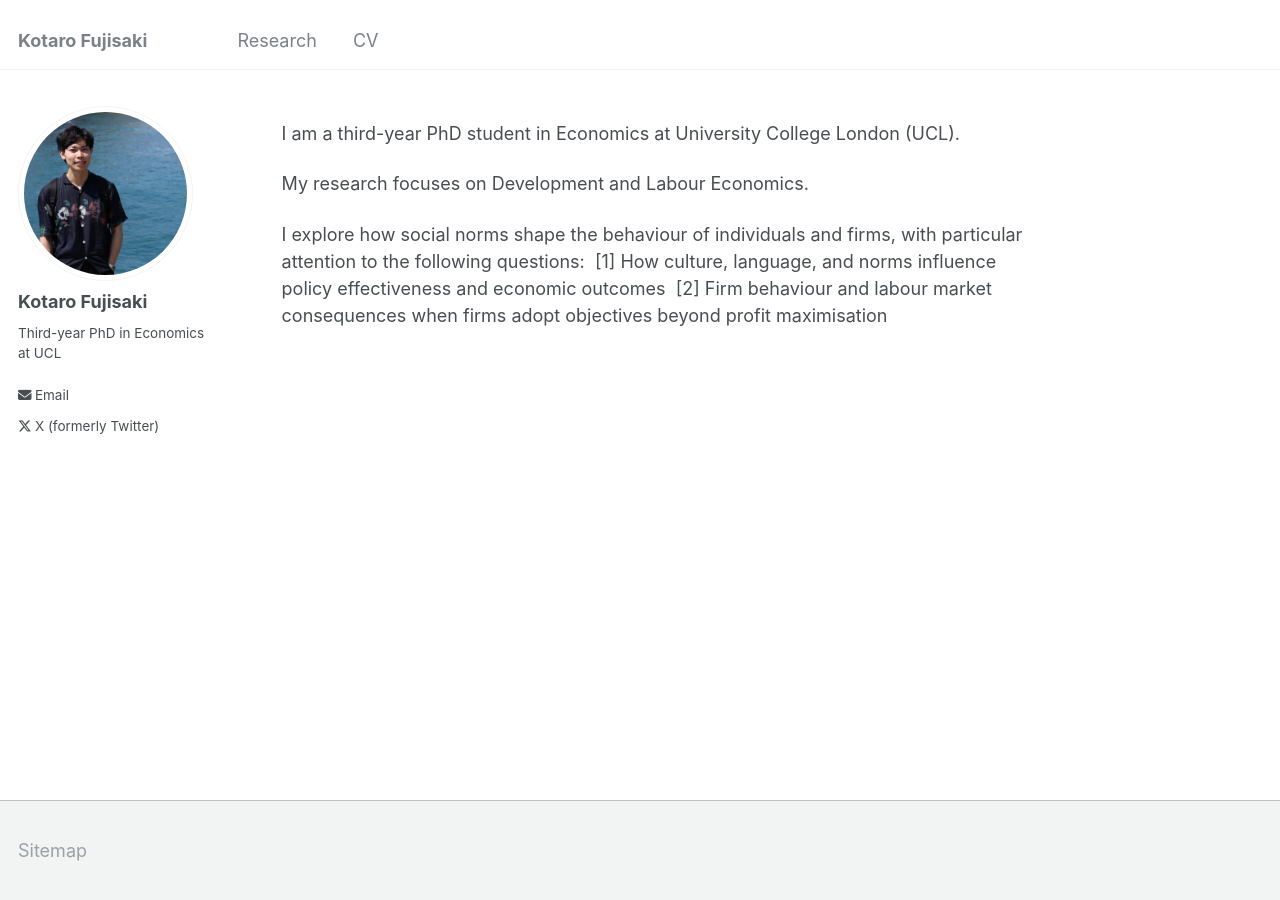
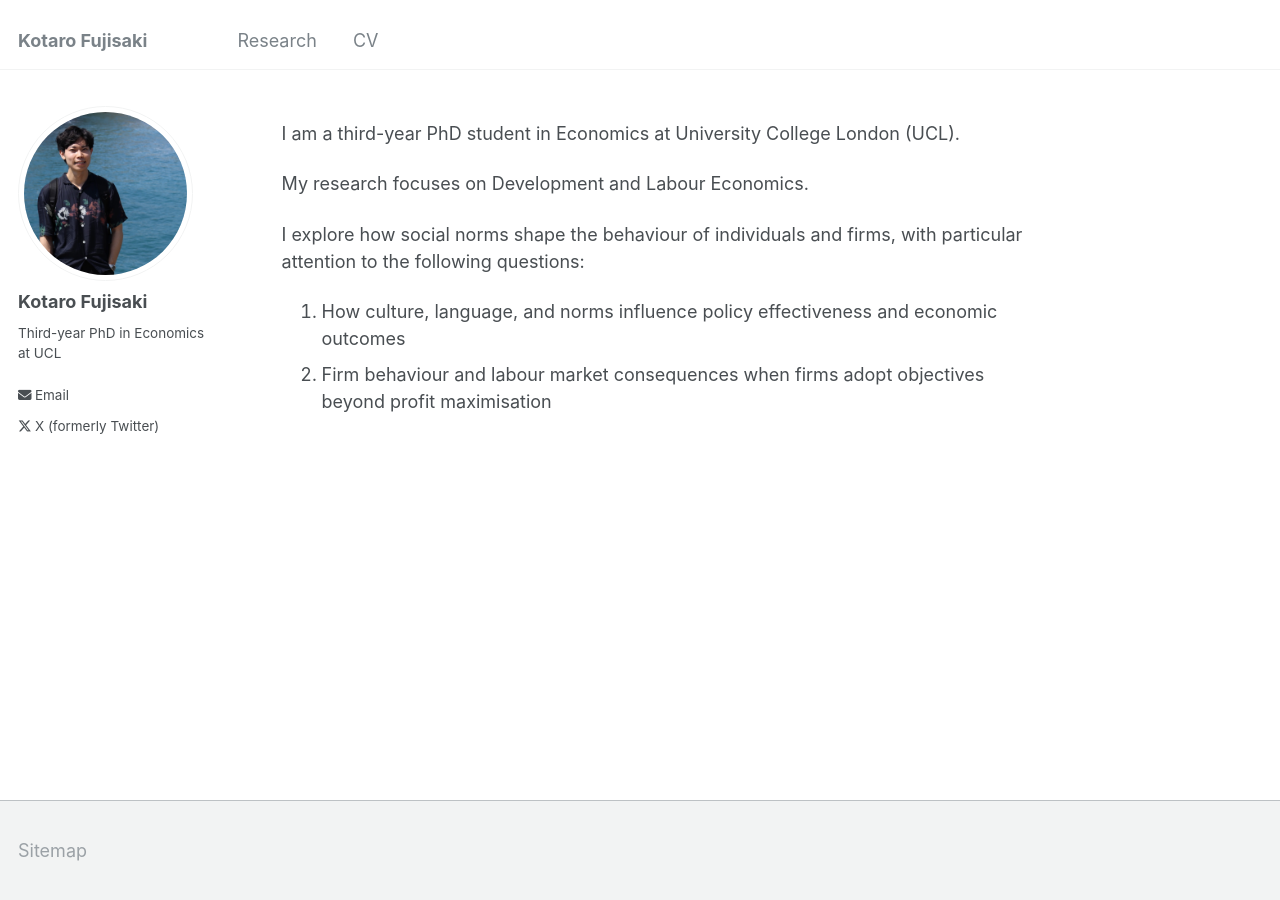
Before and after one commit to Kotaro-Fujisaki/kotaro-fujisaki.github.io, a Jekyll site: the page built from _pages/about.md, in a window 1280 px wide. Built offline with Jekyll 4.4.1, drawn with Linux system fonts in a browser that asks for light colours.

Commit message:
Update about.md
Signed-off-by: Kotaro-Fujisaki <163865887+Kotaro-Fujisaki@users.noreply.github.com>

```diff
--- a/_pages/about.md
+++ b/_pages/about.md
@@ -12,5 +12,5 @@ I am a third-year PhD student in Economics at University College London (UCL).
 My research focuses on Development and Labour Economics.
 
 I explore how social norms shape the behaviour of individuals and firms, with particular attention to the following questions:
-[1] How culture, language, and norms influence policy effectiveness and economic outcomes
-[2] Firm behaviour and labour market consequences when firms adopt objectives beyond profit maximisation
+1.  How culture, language, and norms influence policy effectiveness and economic outcomes
+2.  Firm behaviour and labour market consequences when firms adopt objectives beyond profit maximisation
```
